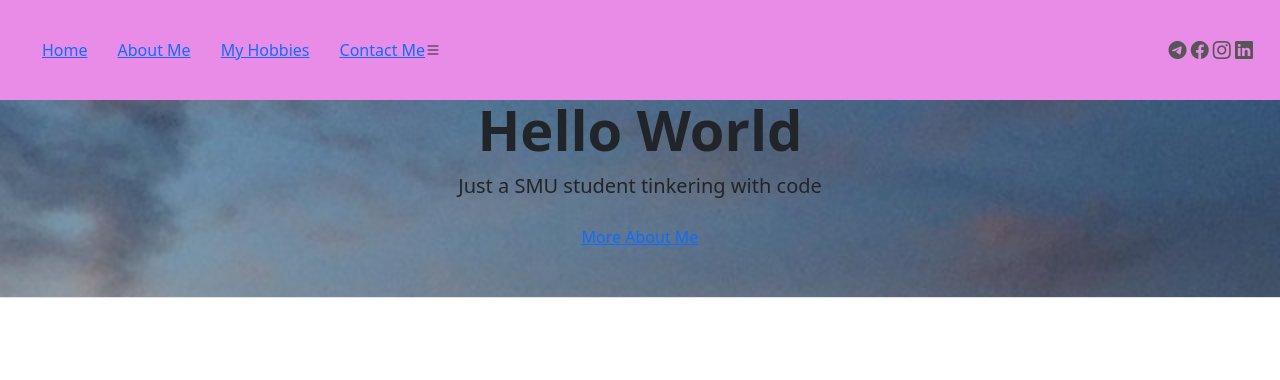
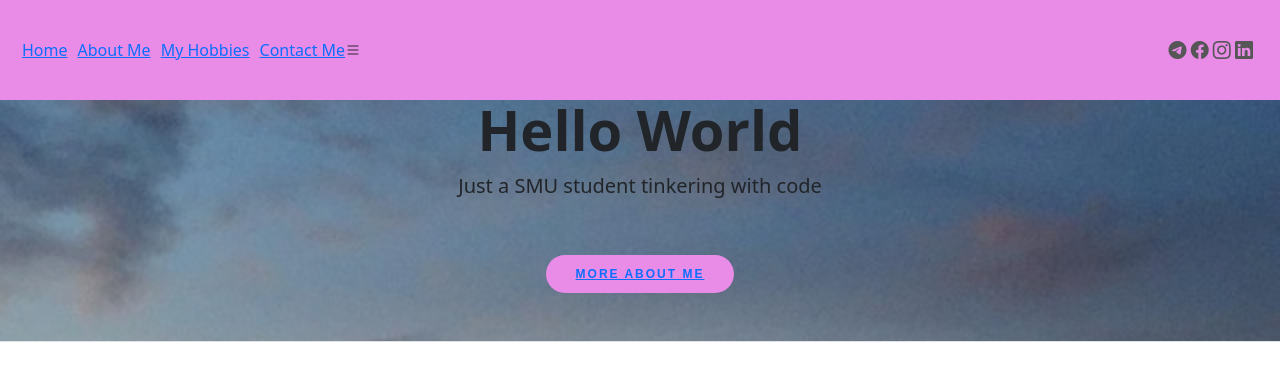
Before and after one commit to selina-linn/selina-linn.github.io, a plain HTML site: page index.html in a window 1280 px wide. Drawn offline with nearby package versions, Linux system fonts and the light colour scheme.

Commit message:
Update style.css

```diff
--- a/style.css
+++ b/style.css
@@ -31,7 +31,7 @@
 
 .navbar li {
     position: relative;
-    padding: 10px 0 10px 30px;
+    padding: 10px 0 10px 10px;
 }
 
 .navbar a:hover, .navbar.active {
@@ -42,12 +42,12 @@
 
 #hero {
     width: 100%;
-    height: auto;
+    height: 100%;
     background: url("photos/sunset.jpg") top right;
     background-size: cover;
 }
 
-#hero.btn-about {
+.btn-about {
     font-family: "Raleway", sans-serif;
     text-transform: uppercase;
     font-weight: bold;
@@ -61,6 +61,6 @@
     background-color: rgb(232, 140, 232);
 }
 
-#hero.btn-about:hover {
+.btn-about:hover {
     background: rgb(246, 45, 119);
 }
```
